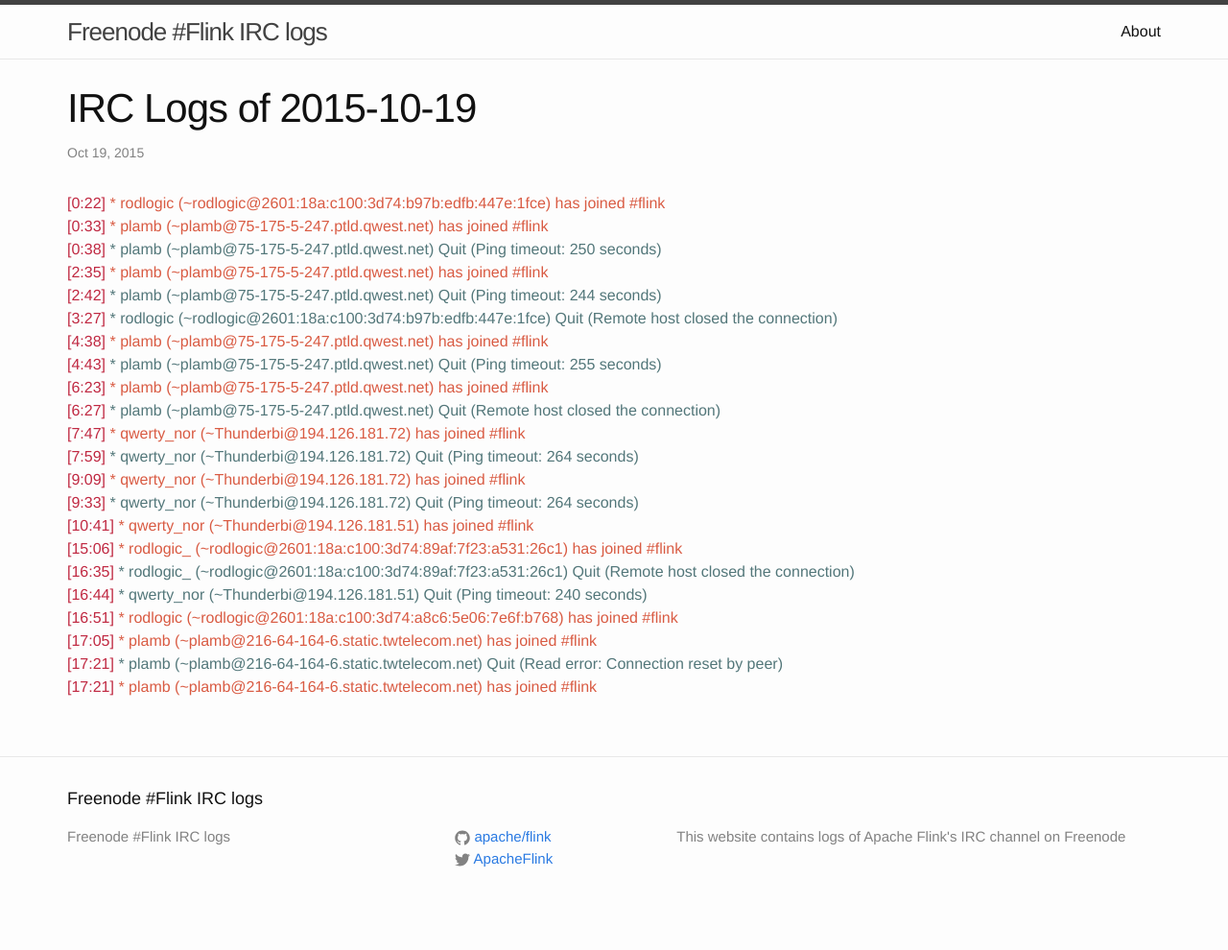
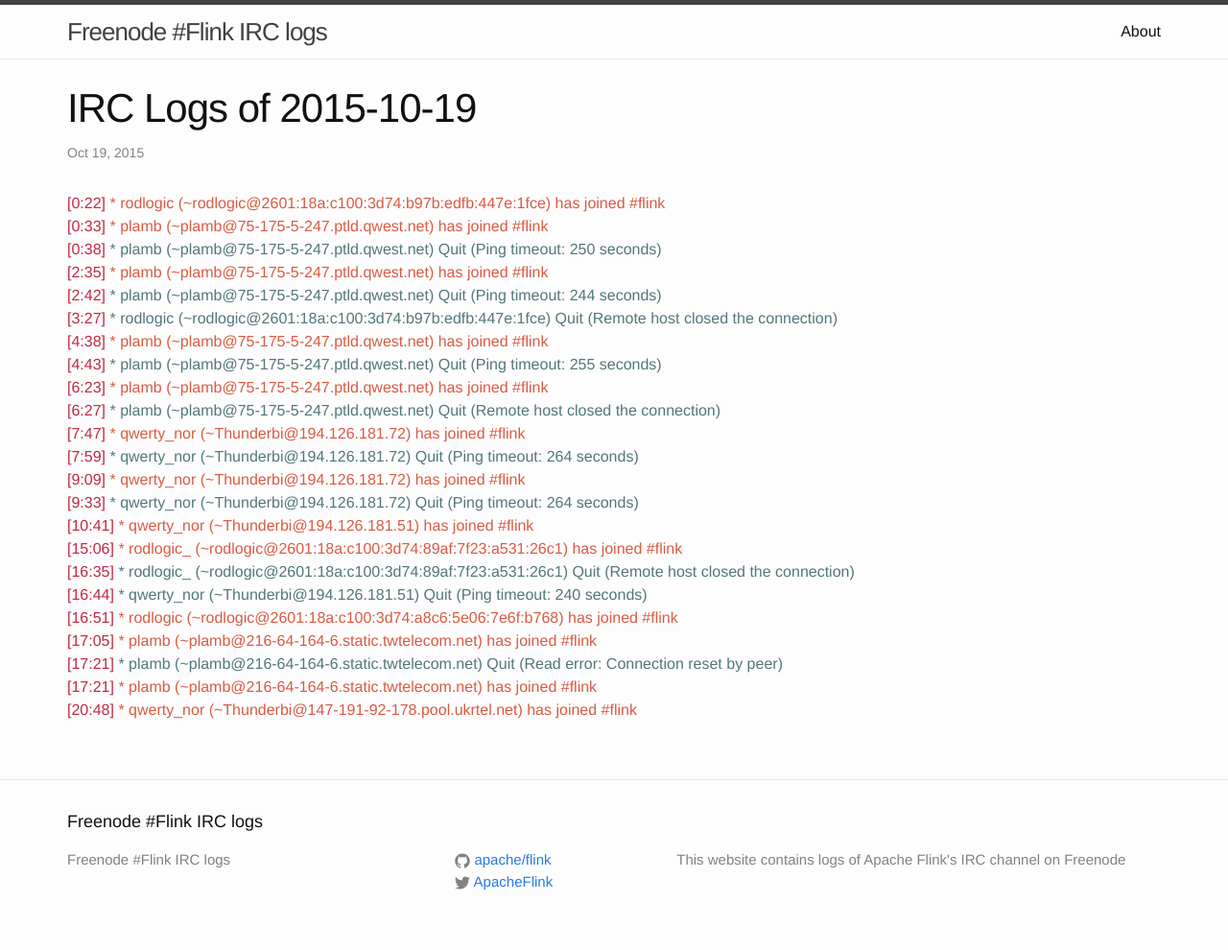
Before and after one commit to flink-irc-logs/flink-irc-logs.github.io, a Jekyll site: the page built from _posts/2015-10-19-logs.markdown, in a window 1280 px wide. Shown: the whole page at 96% size. Built offline with Jekyll 4.4.1, drawn with Linux system fonts in a browser that asks for light colours; before the commit the page ends 966 px from its top, so only the background shows below that.

Commit message:
Update of the logs on Mon Oct 19 21:27:40 CEST 2015

```diff
--- a/_posts/2015-10-19-logs.markdown
+++ b/_posts/2015-10-19-logs.markdown
@@ -26,3 +26,4 @@
 <span class="irc-date">[17:05]</span> <span class="irc-green">* plamb (~plamb@216-64-164-6.static.twtelecom.net) has joined #flink</span><br />
 <span class="irc-date">[17:21]</span> <span class="irc-navy">* plamb (~plamb@216-64-164-6.static.twtelecom.net) Quit (Read error: Connection reset by peer)</span><br />
 <span class="irc-date">[17:21]</span> <span class="irc-green">* plamb (~plamb@216-64-164-6.static.twtelecom.net) has joined #flink</span><br />
+<span class="irc-date">[20:48]</span> <span class="irc-green">* qwerty_nor (~Thunderbi@147-191-92-178.pool.ukrtel.net) has joined #flink</span><br />
```
